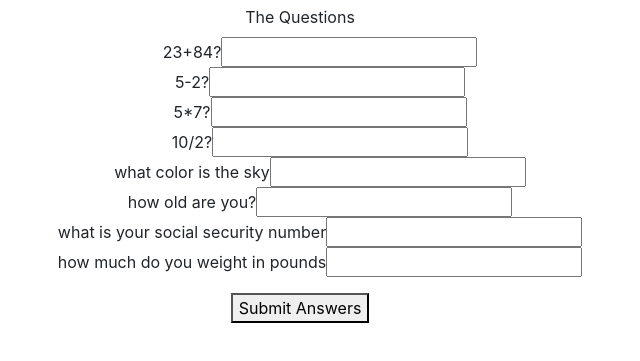
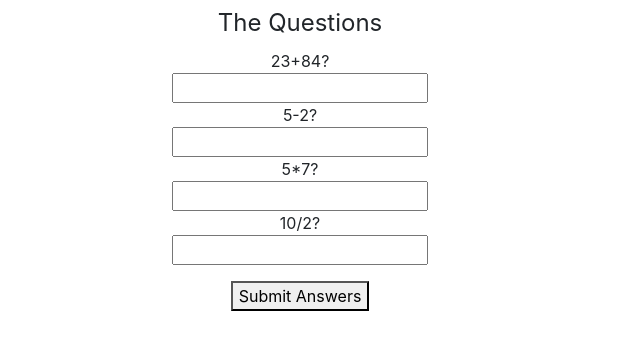
Before and after one commit to aaronev/quiz-app, a plain HTML site: page index.html in a window 1280 px wide. Shown: the part 51-412 px from the top of the page, without its empty margins (340-980 px from the left). Drawn offline with nearby package versions, Linux system fonts and the light colour scheme.

Commit message:
changes my js and html format

```diff
--- a/css/main.css
+++ b/css/main.css
@@ -1,4 +1,4 @@
-* {
+body {
   text-align: center;
 }
 
--- a/index.html
+++ b/index.html
@@ -22,8 +22,8 @@
 
     <!-- needs to have a ul and then render the li in html -->
     <form id="form">
-      <label>The Questions</label>
-      <ul id="questions"></ul>
+      <legend>The Questions</legend>
+      <ul id="questions" class="container-fluid"></ul>
       <button id="check">Submit Answers</button>
     </form>
 
--- a/js/index.js
+++ b/js/index.js
@@ -11,6 +11,8 @@ console.log('JS is working!!')
 //add event listener on click will check the answers
 
 //constructor function
+//it will take an object as keys being the q's and values as answers
+//put answers in as lowercase if answers are strings
 function Quiz(quizAsObj) {
   this.questions = Object.keys(quizAsObj)
   this.answers = Object.values(quizAsObj)
@@ -26,12 +28,16 @@ Quiz.prototype.renderQs = function() {
   for (var i = 0; i < qs.length; i++) {
     //create li
     var li = document.createElement('li')
+    //create div for spacing
+    var div = document.createElement('div')
     //create input
     var input = document.createElement('input')
     //add q's as text content and render questions
     li.textContent = qs[i]
+    //append input to div
+    div.appendChild(input)
     //create input in li
-    li.appendChild(input)
+    li.appendChild(div)
     //append create elements to ul
     listQs.appendChild(li)
   }
@@ -43,7 +49,11 @@ Quiz.prototype.checkAns = function() {
   var guesses = document.getElementsByTagName('input')
   //check to see if they match with answers
   for (i = 0; i < this.answers.length; i++) {
-  //if it does then change background color to green
+  //if answers are strings then put to lowercase and trim answers
+    if(typeof guesses[i] == "string") {
+      guesses[i].trim().toLowerCase()
+    }
+  //if answers match then change background color to green
     if(guesses[i].value == this.answers[i]) {
       guesses[i].style.backgroundColor = "green"
     } else {
@@ -55,7 +65,6 @@ Quiz.prototype.checkAns = function() {
 
 //turnign an event listern to become a method
 Quiz.prototype.submitGuesses = function() {
-
   var quiz = this
   return document.getElementById('form').addEventListener('submit',
     function(event){
@@ -65,25 +74,18 @@ Quiz.prototype.submitGuesses = function() {
   )
 }
 
-var simpleMath = new Quiz(
+Quiz.prototype.setUp = function() {
+  return (
+    this.renderQs(),
+    this.submitGuesses()
+  )
+}
+
+new Quiz(
   {
     "23+84?": 2,
     "5-2?": 3,
     "5*7?": 35,
     "10/2?": 5
   }
-)
-
-var testQ = new Quiz(
-  {
-    "what color is the sky": "blue",
-    "how old are you?": 42,
-    "what is your social security number": 1234567,
-    "how much do you weight in pounds": 300
-  }
-)
-
-simpleMath.renderQs()
-simpleMath.submitGuesses()
-testQ.renderQs()
-testQ.submitGuesses()
+).setUp()
```
